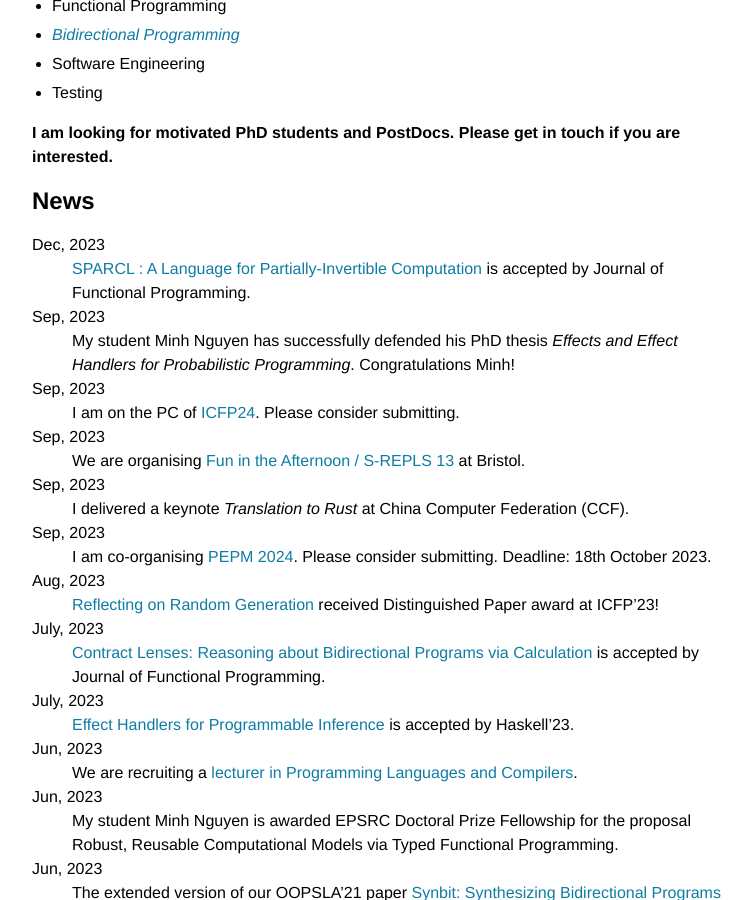
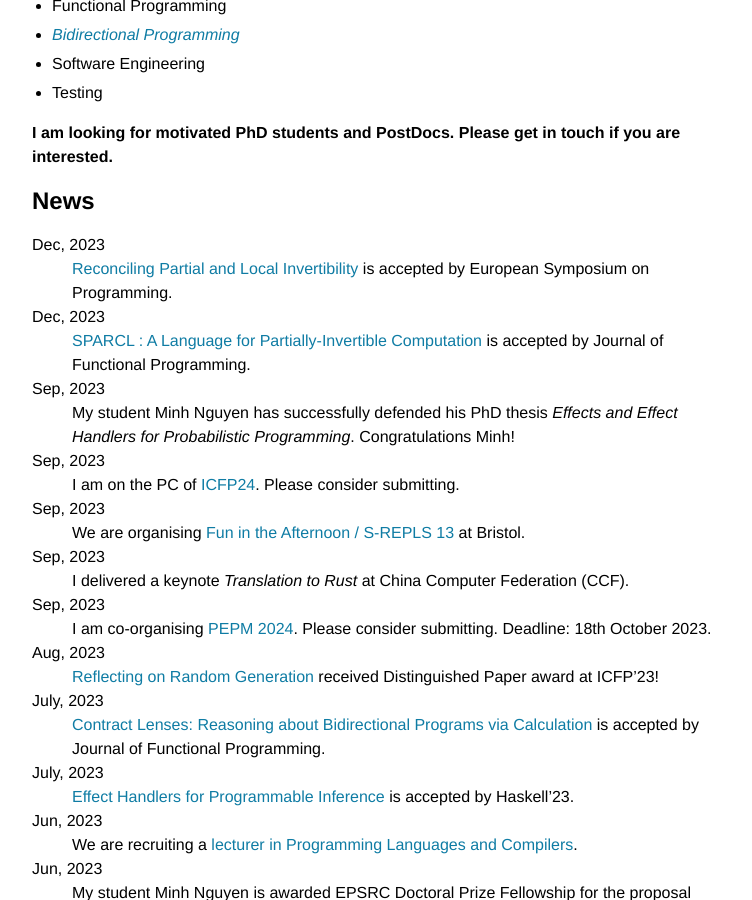
Before and after one commit to mengwangoxf/mengwangoxf.github.io, a Jekyll site: the page built from index.md, in a window 1280 px wide and 900 px high, scrolled down 829 px. Shown: the whole window, without its empty margins (258-1010 px from the left). Built offline with Jekyll 4.4.1, drawn with Linux system fonts in a browser that asks for light colours.

Commit message:
Update index.md

```diff
--- a/index.md
+++ b/index.md
@@ -28,6 +28,9 @@ The central theme of his research is to apply theoretical rigour to practical pr
 
 
 ## News
+
+Dec, 2023
+: [Reconciling Partial and Local Invertibility](./Papers/ESOP24.pdf) is accepted by European Symposium on Programming.
 
 Dec, 2023
 : [SPARCL : A Language for Partially-Invertible Computation](./Papers/JFP24.pdf) is accepted by Journal of Functional Programming.
```
